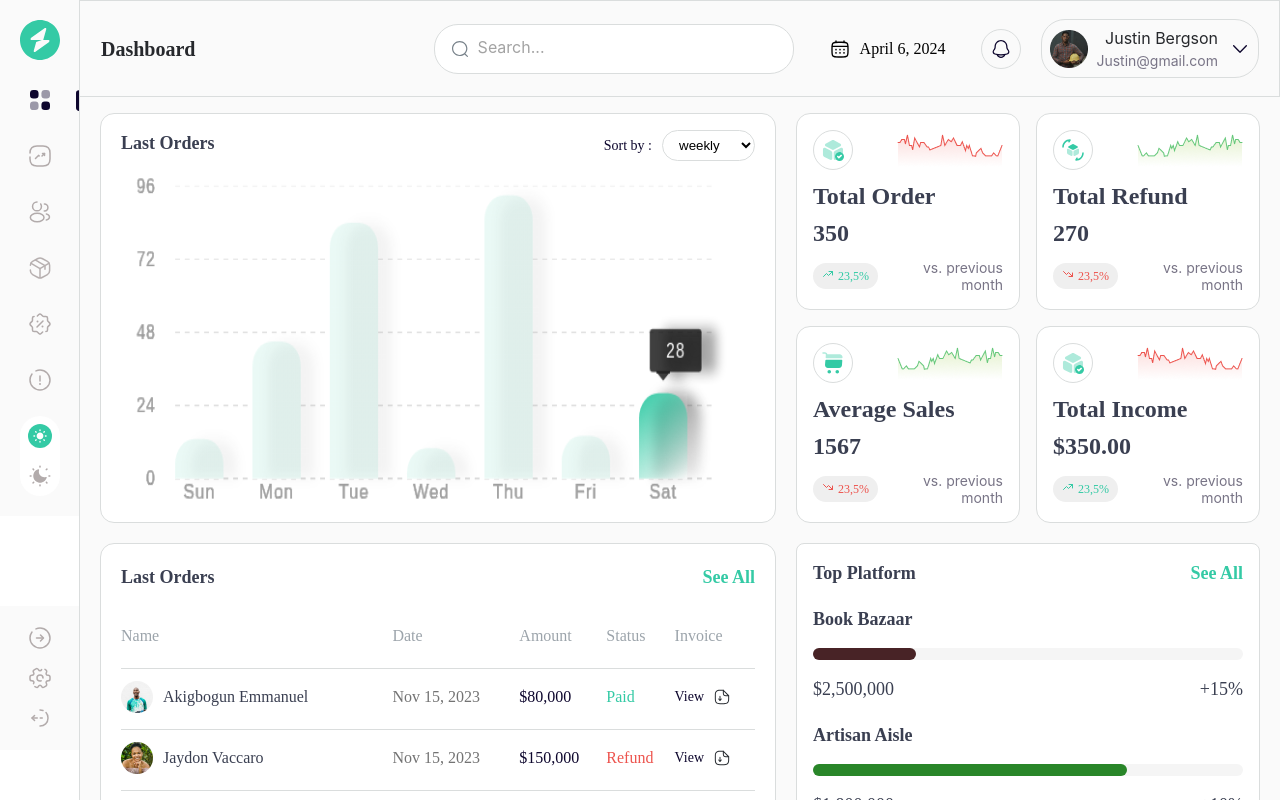
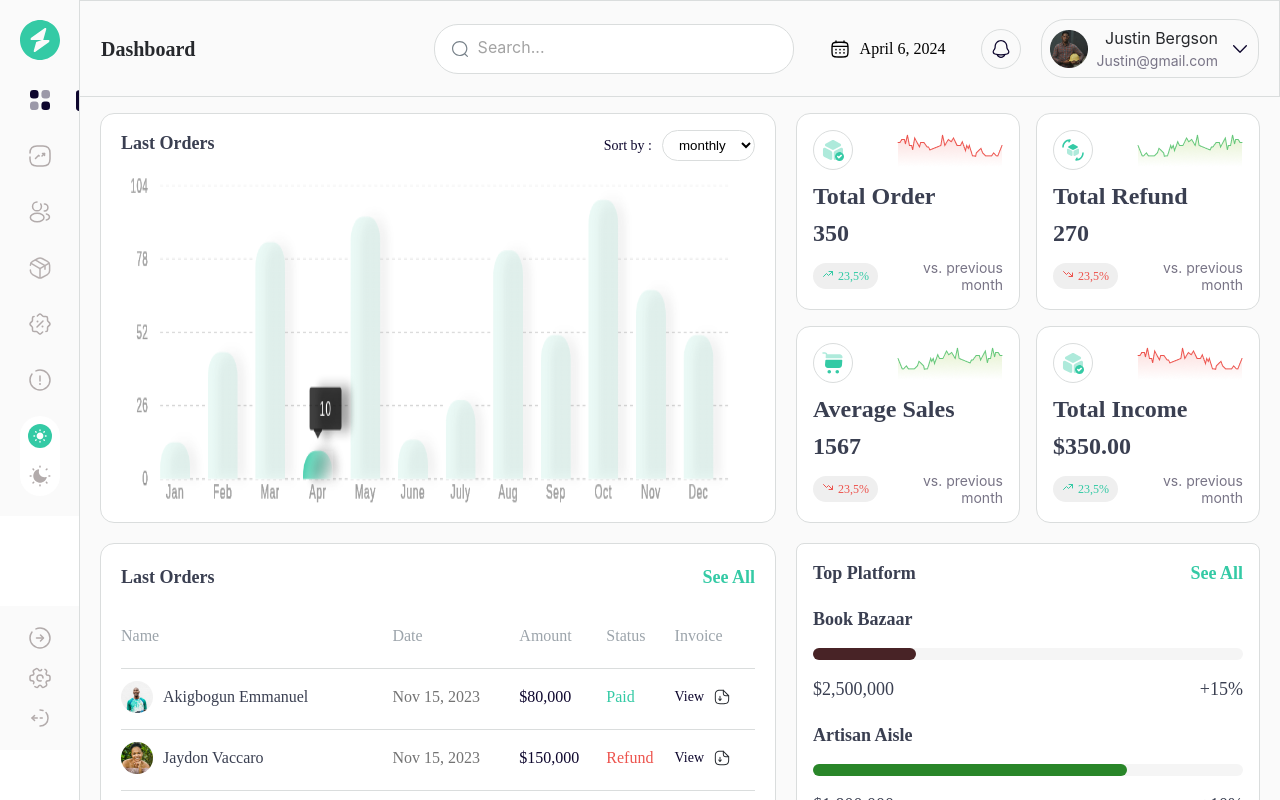
Before and after one commit to EmmanuelAkigbogun/Chart, a React (Vite) app: page / in a window 1280 px wide. Shown: the top 800 px of the page. Built offline with nearby package versions, Linux system fonts and the light colour scheme.

Commit message:
Add files via upload

```diff
--- a/src/Components/BarChart.jsx
+++ b/src/Components/BarChart.jsx
@@ -2,7 +2,7 @@ import { useState } from "react";
 import files from "../assets/files";
 import ChartBoard from "./ChartBoard";
 function BarChart() {
-  let [state, setState] = useState("weekly");
+  let [state, setState] = useState("monthly");
   return (
     <>
       <section className="width-100 border-rad-14 white-bg padding-16-20 column gap-16 bar gray-border">
```
